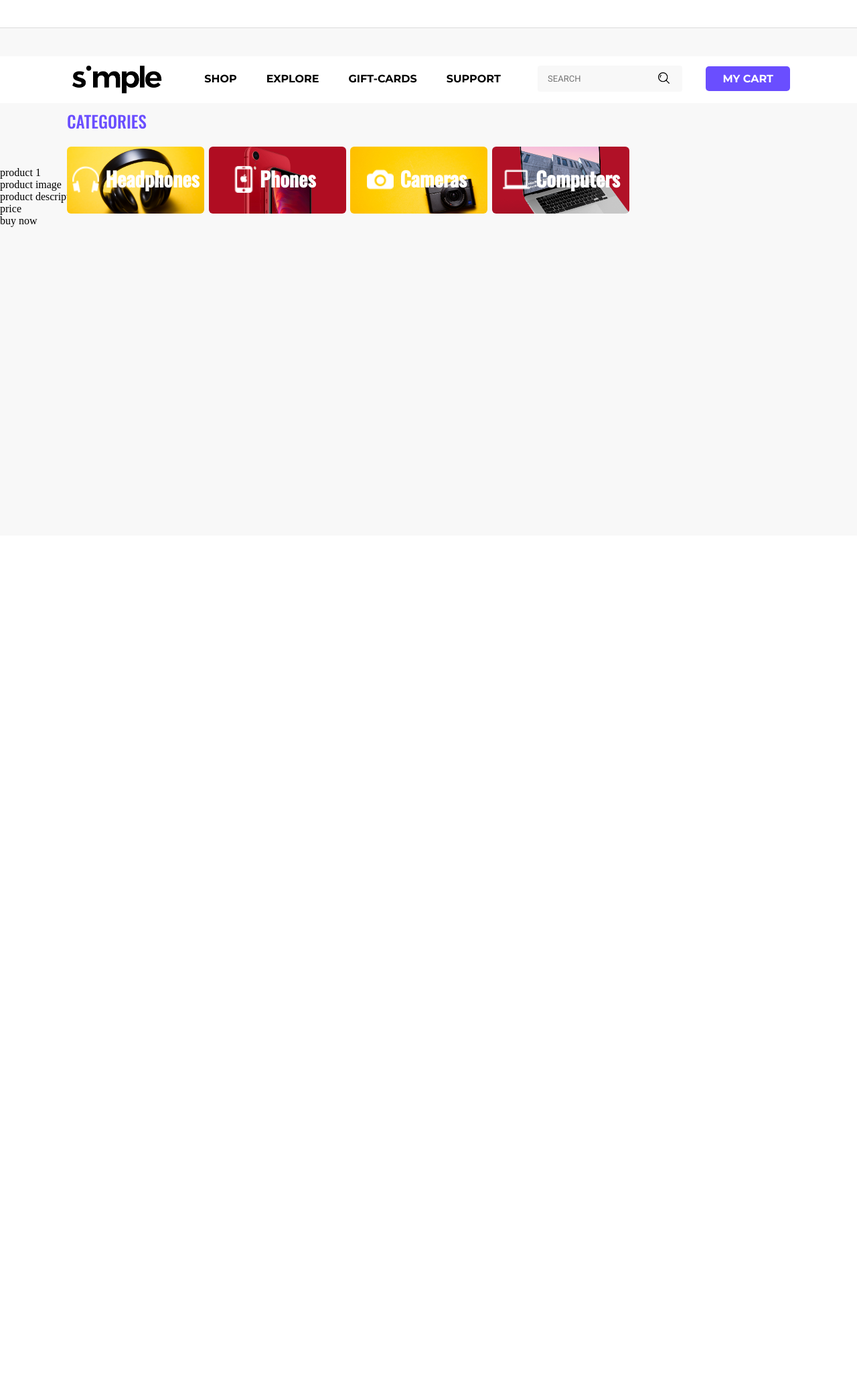
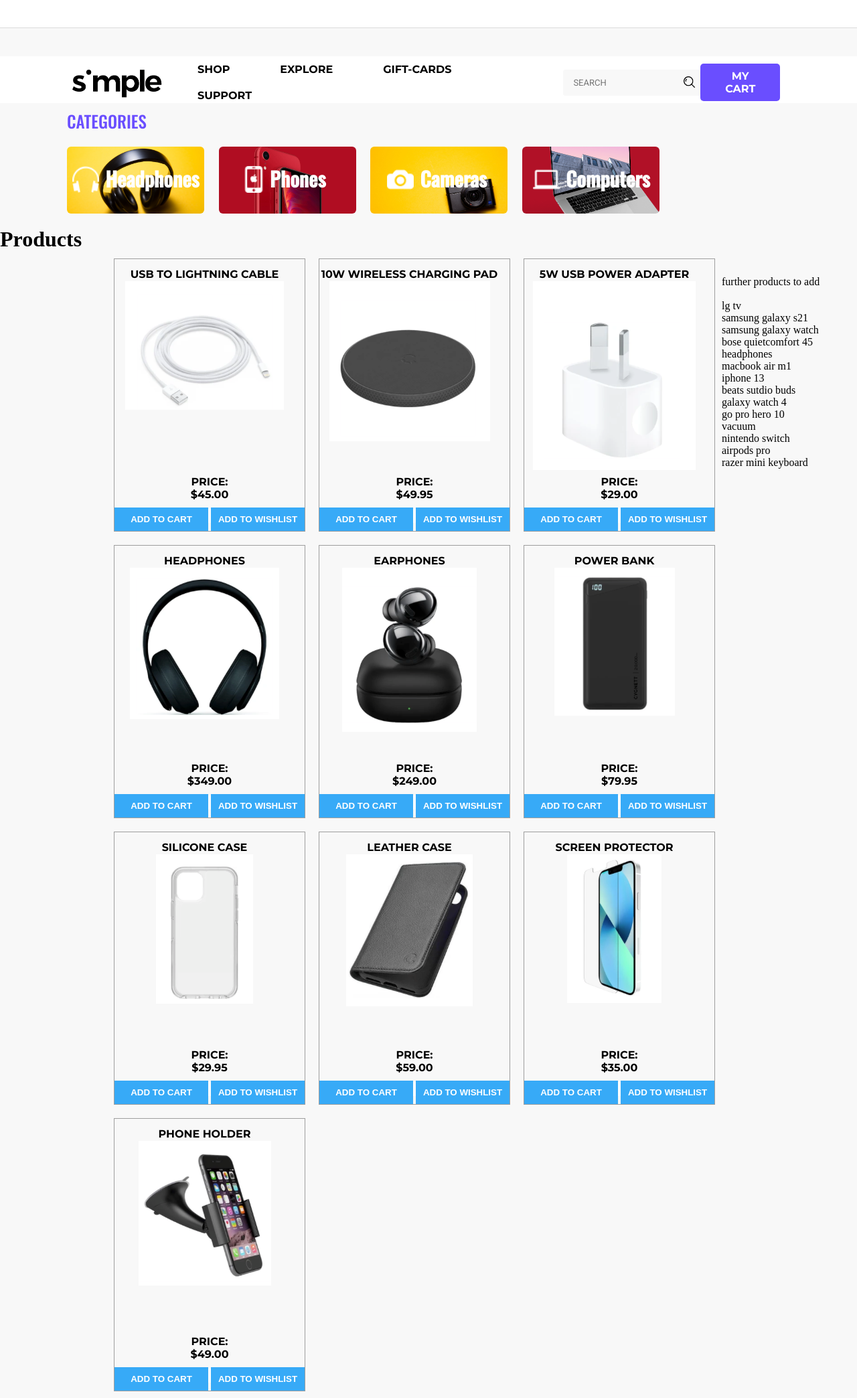
Before and after one commit to eust0015/COMP2772, a PHP site: page /products.html in a window 1280 px wide. Shown: the whole page at 67% size. Before the commit the page ends 339 px from the top, so only its background shows below. Run offline with PHP 8.4, Linux system fonts and the light colour scheme.

Commit message:
old product page & css
old product page and css added to new product page

```diff
--- a/index.html
+++ b/index.html
@@ -18,7 +18,7 @@
         <a href="shop.html"> <img class="header2-logo" src="images/header-logo.png" alt="logo" /> </a>
         <nav>
           <ul class="nav-links">
-            <li><a href="#">Shop</a></li>
+            <li><a href="products.html">Shop</a></li>
             <li><a href="#">Explore</a></li>
             <li><a href="#">Gift-Cards</a></li>
             <li><a href="#">Support</a></li>
--- a/products.html
+++ b/products.html
@@ -76,15 +76,140 @@
         </div>
 
         <!-- Display All Products -->
-        <div class="all-products" id="all-products">
-            <!-- display plan -->
-            <div>product 1
-                <div>product image</div>
-                <div>product description</div>
-                <div>price</div>
-                <div>buy now</div>
-            </div>
+        <br><br><br><br><br>
 
+        <h1>Products</h1>
+
+        <div class="products-list">
+            <ul class="items">
+                <li class="product-item"><div id="item"><a href="">USB to Lightning Cable</a></div>
+                <div id="item1" class="item-height"><a href=""><img src="images/USB to Lightning Cable.png" alt="USB Lightning"></a></div>
+                <div id="product-details">
+                    <span class="price-label">Price:</span> <br>
+                    <span class="price">$45.00</span>
+                </div>
+                <div class="add">
+                    <a href="" id="button1"><input id="button" class="add-to-cart" type="button" value="Add To Cart"/></a>
+                    <a href="" id="button1"><input id="button" class="add-to-wishlist" type="button" value="Add To Wishlist"/></a>
+                </div></li>
+
+                <li class="product-item"><div id="item2"><a href="">10W Wireless Charging Pad</a></div>
+                    <div id="item2" class="item-height"><a href=""><img src="images/Charging Pad.png" alt="Charging Pad"></a></div>
+                    <div id="product-details">
+                        <span class="price-label">Price:</span> <br>
+                        <span class="price">$49.95</span>
+                    </div>
+                    <div class="add">
+                        <a href="" id="button1"><input id="button" class="add-to-cart" type="button" value="Add To Cart"/></a>
+                        <a href="" id="button1"><input id="button" class="add-to-wishlist" type="button" value="Add To Wishlist"/></a>
+                    </div></li>
+
+                <li class="product-item"><div id="item3"><a href="">5W USB Power Adapter</a></div>
+                    <div id="item3" class="item-height"><a href=""><img src="images/5W USB Power Adapter.png" alt="5W USB Power Adapter"></a></div>
+                    <div id="product-details">
+                        <span class="price-label">Price:</span> <br>
+                        <span class="price">$29.00</span>
+                    </div>
+                    <div class="add">
+                        <a href="" id="button1"><input id="button" class="add-to-cart" type="button" value="Add To Cart"/></a>
+                        <a href="" id="button1"><input id="button" class="add-to-wishlist" type="button" value="Add To Wishlist"/></a>
+                    </div></li>
+
+                <li class="product-item"><div id="item4"><a href="">Headphones</a>
+                    <div id="item4" class="item-height"><a href=""><img src="images/Headphones.png" alt="Headphones"></a></div>
+                    <div id="product-details">
+                        <span class="price-label">Price:</span> <br>
+                        <span class="price">$349.00</span>
+                    </div>
+                    <div class="add">
+                        <a href="" id="button1"><input id="button" class="add-to-cart" type="button" value="Add To Cart"/></a>
+                        <a href="" id="button1"><input id="button" class="add-to-wishlist" type="button" value="Add To Wishlist"/></a>
+                </div></li>
+
+                <li class="product-item"><div id="item5"><a href="">Earphones</a>
+                    <div id="item5" class="item-height"><a href=""><img src="images/Earphones.png" alt="Earphones"></a></div>
+                    <div id="product-details">
+                        <span class="price-label">Price:</span> <br>
+                        <span class="price">$249.00</span>
+                    </div>
+                    <div class="add">
+                        <a href="" id="button1"><input id="button" class="add-to-cart" type="button" value="Add To Cart"/></a>
+                        <a href="" id="button1"><input id="button" class="add-to-wishlist" type="button" value="Add To Wishlist"/></a>
+                </div></li>
+
+                <li class="product-item"><div id="item6"><a href="">Power Bank</a>
+                    <div id="item6" class="item-height"><a href=""><img src="images/Power Bank.png" alt="Power Bank"></a></div>
+                    <div id="product-details">
+                        <span class="price-label">Price:</span> <br>
+                        <span class="price">$79.95</span>
+                    </div>
+                    <div class="add">
+                        <a href="" id="button1"><input id="button" class="add-to-cart" type="button" value="Add To Cart"/></a>
+                        <a href="" id="button1"><input id="button" class="add-to-wishlist" type="button" value="Add To Wishlist"/></a>
+                </div></li>
+
+                <li class="product-item"><div id="item7"><a href="">Silicone Case</a>
+                    <div id="item7" class="item-height"><a href=""><img src="images/Silicone Case.png" alt="Silicone Case"></a></div>
+                    <div id="product-details">
+                        <span class="price-label">Price:</span> <br>
+                        <span class="price">$29.95</span>
+                    </div>
+                    <div class="add">
+                        <a href="" id="button1"><input id="button" class="add-to-cart" type="button" value="Add To Cart"/></a>
+                        <a href="" id="button1"><input id="button" class="add-to-wishlist" type="button" value="Add To Wishlist"/></a>
+                </div></li>
+
+                <li class="product-item"><div id="item8"><a href="">Leather Case</a>
+                    <div id="item8" class="item-height"><a href=""><img src="images/Leather Case.png" alt="Leather Case"></a></div>
+                    <div id="product-details">
+                        <span class="price-label">Price:</span> <br>
+                        <span class="price">$59.00</span>
+                    </div>
+                    <div class="add">
+                        <a href="" id="button1"><input id="button" class="add-to-cart" type="button" value="Add To Cart"/></a>
+                        <a href="" id="button1"><input id="button" class="add-to-wishlist" type="button" value="Add To Wishlist"/></a>
+                </div></li>
+
+                <li class="product-item"><div id="item9"><a href="">Screen Protector</a>
+                    <div id="item9" class="item-height"><a href=""><img src="images/Screen Protector.png" alt="Screen Protector"></a></div>
+                    <div id="product-details">
+                        <span class="price-label">Price:</span> <br>
+                        <span class="price">$35.00</span>
+                    </div>
+                    <div class="add">
+                        <a href="" id="button1"><input id="button" class="add-to-cart" type="button" value="Add To Cart"/></a>
+                        <a href="" id="button1"><input id="button" class="add-to-wishlist" type="button" value="Add To Wishlist"/></a>
+                </div></li>
+
+                <li class="product-item"><div id="item10"><a href="">Phone Holder</a>
+                    <div id="item10" class="item-height"><a href=""><img src="images/Phone Holder.png" alt="Phone Holder"></a></div>
+                    <div id="product-details">
+                        <span class="price-label">Price:</span> <br>
+                        <span class="price">$49.00</span>
+                    </div>
+                    <div class="add">
+                        <a href="" id="button1"><input id="button" class="add-to-cart" type="button" value="Add To Cart"/></a>
+                        <a href="" id="button1"><input id="button" class="add-to-wishlist" type="button" value="Add To Wishlist"/></a>
+                </div></li>
+            </ul>
         </div>
+        <br><br>
+
+        further products to add <br><br>
+
+lg tv <br>
+samsung galaxy s21 <br>
+samsung galaxy watch <br>
+bose quietcomfort 45 headphones <br>
+macbook air m1 <br>
+iphone 13 <br>
+beats sutdio buds <br>
+galaxy watch 4 <br>
+go pro hero 10 <br>
+vacuum <br>
+nintendo switch <br>
+airpods pro <br>
+razer mini keyboard <br>
+
     </body>
 </html>
--- a/styles/productstyle.css
+++ b/styles/productstyle.css
@@ -271,3 +271,64 @@ div.product-categories {
   }
 
   /* Display All Products */
+
+  li{
+    list-style-type: none;
+    float: left;
+    padding-bottom: 10px;
+    margin: 10px;
+}
+a{
+    margin-right: 15px;
+    color: black;
+    text-decoration: none;
+}
+#h1:hover{
+    color: black;
+}
+
+.products-list{
+    width: 75%;
+    margin: auto;
+}
+.product-item{
+    text-align: center;
+    border: 1px solid #9e9e9e;
+    font-weight: bold;
+    font-size: 19px;
+    padding-top: 10px;
+    padding-bottom: 0px !important;
+}
+#product-details{
+    font-size: 16px;
+    font-weight: bold;
+    padding-top: 20px;
+    padding-bottom: 10px;
+}
+#button{
+    font-weight: bold;
+    text-transform: uppercase;
+    color: white;
+    background-color: rgb(55, 170, 247);
+    padding: 10px;
+    width: 140px;
+    border: none;
+}
+#button:hover{
+    background-color: rgb(0, 69, 218);
+}
+#button1{
+    margin: 0px !important;
+    border: 1px solid white;
+}
+.add-to-cart{
+    padding-top: 10px;
+    float: left;
+}
+.add-to-wishlist{
+    padding-top: 10px;
+    float: right;
+}
+.item-height{
+    height: 270px;
+}
```
